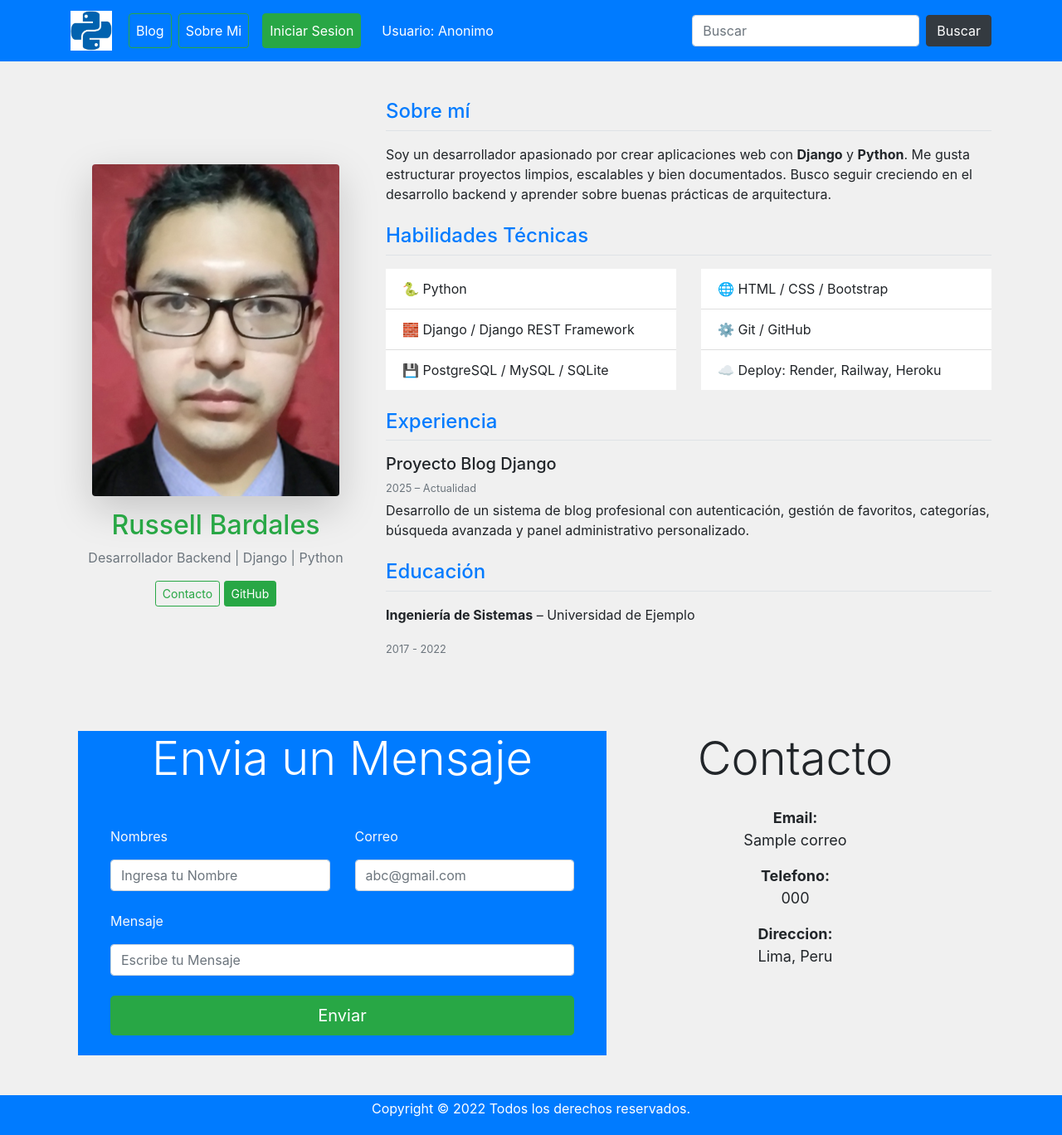
After one commit to roberthbardales/blog2025, a Django app: template templates/home/about_me.html in a window 1280 px wide. The commit adds this page. Shown: the whole page at 83% size. Run offline with Django 3.2, Linux system fonts and the light colour scheme; the template is opened without the code that fills it: most values are stand-ins (such as "Sample title", 1, 10 or a date in 2020); some libraries are stand-ins or nearby versions.

Commit message:
4 10 2025

```diff
--- a/applications/favoritos/urls.py
+++ b/applications/favoritos/urls.py
@@ -35,6 +35,11 @@
         views.FavoritosByGrupoListView.as_view(),
         name="favoritos_por_grupo",
     ),
+    path(
+         "cambiar-grupo/<int:pk>/",
+         views.CambiarGrupoView.as_view(),
+         name='cambiar-grupo',
+    ),
 
     #prueba
     path(
--- a/applications/home/urls.py
+++ b/applications/home/urls.py
@@ -27,4 +27,9 @@
         views.ContactCreateView2.as_view(),
         name='add-contact2',
     ),
+    path(
+        'sobre_mi',
+        views.AboutMe.as_view(),
+        name='sobre_mi',
+    ),
 ]
--- a/applications/home/views.py
+++ b/applications/home/views.py
@@ -43,6 +43,10 @@
 # class SuscriberCreateView(CreateView):
 #     form_class=SuscribersForm
 #     success_url= '.'
+
+
+class AboutMe(TemplateView):
+    template_name = "home/about_me.html"
 
 
 class SuscriberCreateView(CreateView):
--- a/templates/favoritos/listar_grupo.html
+++ b/templates/favoritos/listar_grupo.html
@@ -43,9 +43,8 @@
 
             <!-- Lista rápida de grupos -->
             <div class="mt-4">
-                <h5 class="text-white">Volver a favoritos</h5>
-                <a href="{% url 'favoritos_app:perfil' %}" class="btn btn-success text-dark d-block mx-auto">
-                    Volver a favoritos
+                <a href="{% url 'favoritos_app:perfil' %}" class="btn btn-primary text-dark d-block mx-auto">
+                    Volver a Favoritos
                   </a>
             </div>
         </div>
--- /dev/null
+++ b/templates/home/about_me.html
@@ -0,0 +1,79 @@
+<!-- head para PC -->
+{% extends "home/base_home.html" %}
+
+{% load  static %}
+
+{% block title %}
+{{ home.title }}
+{% endblock title %}
+
+{% block description %}
+<meta name="description" content="{{ home.description }}">
+{% endblock description %}
+
+{% block content %}
+
+{% include "includes/header.html" %}
+
+<div class="container mt-5 mb-5">
+    <div class="row align-items-center">
+        <div class="col-md-4 text-center">
+            <img src="/static/img/profile.png" class="rounded shadow-lg img-fluid rounded-1" alt="Foto de perfil">
+            <h2 class="mt-3 text-success">Russell Bardales</h2>
+            <p class="text-muted">Desarrollador Backend | Django | Python</p>
+
+            <div class="mt-3">
+                <a href="mailto:roberth@example.com" class="btn btn-outline-success btn-sm">
+                    <i class="bi bi-envelope"></i> Contacto
+                </a>
+                <a href="https://github.com/roberthbardales" target="_blank" class="btn btn-success btn-sm">
+                    <i class="bi bi-github"></i> GitHub
+                </a>
+            </div>
+        </div>
+
+        <div class="col-md-8">
+            <h4 class="text-primary border-bottom pb-2 mb-3">Sobre mí</h4>
+            <p>
+                Soy un desarrollador apasionado por crear aplicaciones web con <strong>Django</strong>
+                y <strong>Python</strong>. Me gusta estructurar proyectos limpios, escalables y bien documentados.
+                Busco seguir creciendo en el desarrollo backend y aprender sobre buenas prácticas de arquitectura.
+            </p>
+
+            <h4 class="text-primary border-bottom pb-2 mt-4 mb-3">Habilidades Técnicas</h4>
+            <div class="row">
+                <div class="col-md-6">
+                    <ul class="list-group list-group-flush">
+                        <li class="list-group-item">🐍 Python</li>
+                        <li class="list-group-item">🧱 Django / Django REST Framework</li>
+                        <li class="list-group-item">💾 PostgreSQL / MySQL / SQLite</li>
+                    </ul>
+                </div>
+                <div class="col-md-6">
+                    <ul class="list-group list-group-flush">
+                        <li class="list-group-item">🌐 HTML / CSS / Bootstrap</li>
+                        <li class="list-group-item">⚙️ Git / GitHub</li>
+                        <li class="list-group-item">☁️ Deploy: Render, Railway, Heroku</li>
+                    </ul>
+                </div>
+            </div>
+
+            <h4 class="text-primary border-bottom pb-2 mt-4 mb-3">Experiencia</h4>
+            <div class="mb-3">
+                <h5 class="mb-1">Proyecto Blog Django</h5>
+                <p class="mb-1 text-muted"><small>2025 – Actualidad</small></p>
+                <p>
+                    Desarrollo de un sistema de blog profesional con autenticación, gestión de favoritos,
+                    categorías, búsqueda avanzada y panel administrativo personalizado.
+                </p>
+            </div>
+
+            <h4 class="text-primary border-bottom pb-2 mt-4 mb-3">Educación</h4>
+            <p><strong>Ingeniería de Sistemas</strong> – Universidad de Ejemplo</p>
+            <p class="text-muted"><small>2017 - 2022</small></p>
+        </div>
+    </div>
+</div>
+{% include "includes/footer.html" %}
+
+{% endblock content %}
--- a/templates/includes/header.html
+++ b/templates/includes/header.html
@@ -9,11 +9,12 @@
                 </button>
                 <div class="collapse navbar-collapse d-sm-none d-md-block" id="navbarSupportedContent">
                     <ul class="navbar-nav mr-auto">
-                    <li class="nav-item  mx-1">
-                        <a class="nav-link btn btn-outline-success text-white" href="{% url 'home_app:index' %}">Inicio<span class="sr-only"></span></a>
-                    </li>
+
                     <li class="nav-item mx-1">
                         <a class="nav-link btn btn-outline-success text-white" href="{% url 'entrada_app:entry-lista' %}">Blog</a>
+                    </li>
+                    <li class="nav-item  mx-1">
+                        <a class="nav-link btn btn-outline-success text-white" href="{% url 'home_app:sobre_mi' %}">Sobre Mi<span class="sr-only"></span></a>
                     </li>
                     <li class="nav-item  mx-1">
                         {% if not user.is_anonymous %}
@@ -38,7 +39,7 @@
 
                         {% if not user.is_anonymous %}
                         <li class="nav-item mx-1">
-                            <a class="nav-link text-white" href="{% url 'favoritos_app:perfil' %}">{{user.full_name}}</a>
+                            <a class="nav-link text-white" href="{% url 'favoritos_app:perfil' %}">{{user.name}}</a>
                         </li>
                             {% else %}
                             <li class="nav-item mx-1">
```
Also changed, not shown: applications/favoritos/views.py (+48 -15 lines), templates/favoritos/lista_de_grupos.html (deleted, +0 -85 lines), templates/favoritos/perfil.html (+29 -14 lines), static/img/profile.png (added).
